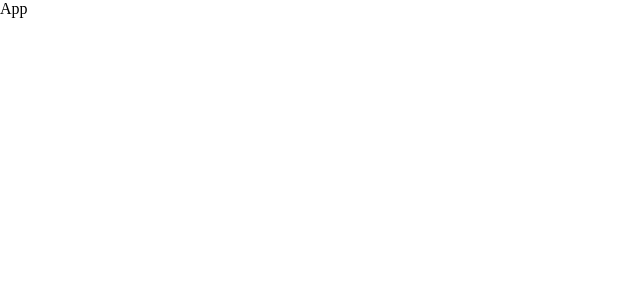
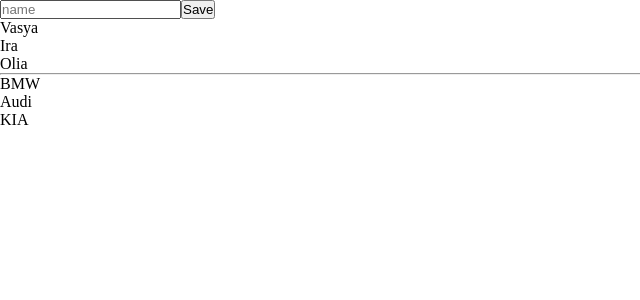
Before and after one commit to DenysStrilchuk/practisereact2024, a JavaScript app: page / in a window 1280 px wide. Shown: the top 300 px of the page, without its empty margins (0-640 px from the left). Built offline with nearby package versions, Linux system fonts and the light colour scheme.

Commit message:
training HW7

```diff
--- a/package.json
+++ b/package.json
@@ -9,7 +9,9 @@
     "react": "^18.2.0",
     "react-dom": "^18.2.0",
     "react-scripts": "5.0.1",
-    "web-vitals": "^2.1.4"
+    "web-vitals": "^2.1.4",
+    "@reduxjs/toolkit": "^2.2.1",
+    "react-redux": "^9.1.0"
   },
   "scripts": {
     "start": "react-scripts start",
--- a/src/App.js
+++ b/src/App.js
@@ -1,7 +1,11 @@
+import {Cars, Users} from "./components";
+
 const App = () => {
     return (
         <div>
-            App
+            <Users/>
+            <hr/>
+            <Cars/>
         </div>
     );
 };
--- /dev/null
+++ b/src/components/Cars.js
@@ -0,0 +1,12 @@
+import {useSelector} from "react-redux";
+
+const Cars = () => {
+    const {cars} = useSelector(store => store.car);
+    return (
+        <div>
+            {cars.map(car => <div key={car.id}>{car.brand}</div>)}
+        </div>
+    );
+};
+
+export {Cars};
--- /dev/null
+++ b/src/components/Users.js
@@ -0,0 +1,26 @@
+import {useDispatch, useSelector} from "react-redux";
+import {addUser} from "../store";
+
+const Users = () => {
+    const {users} = useSelector(store => store.user);
+    const dispatch = useDispatch();
+
+    const submit = (e) => {
+        e.preventDefault();
+        const name = e.target.userName.value;
+        const user = {id: new Date().getTime(), name};
+        dispatch(addUser({user}))
+
+    }
+    return (
+        <div>
+            <form onSubmit={submit}>
+                <input type="text"  placeholder={'name'} name={'userName'}/>
+                <button>Save</button>
+            </form>
+            {users.map(user => <div key={user.id}>{user.name}</div> )}
+        </div>
+    );
+};
+
+export {Users};
--- /dev/null
+++ b/src/components/index.js
@@ -0,0 +1,2 @@
+export * from './Cars';
+export * from './Users';
--- a/src/index.js
+++ b/src/index.js
@@ -1,8 +1,14 @@
 import ReactDOM from 'react-dom/client';
+import {Provider} from "react-redux";
+
 import './index.css';
 import {App} from './App';
+import store from "./store/store";
 
 const root = ReactDOM.createRoot(document.getElementById('root'));
 root.render(
-    <App />
+    <Provider store={store}>
+        <App />
+    </Provider>
+
 );
--- /dev/null
+++ b/src/store/index.js
@@ -0,0 +1,2 @@
+export * from './slices';
+export * from './store';
--- /dev/null
+++ b/src/store/slices/car.slices.js
@@ -0,0 +1,18 @@
+import {createSlice} from "@reduxjs/toolkit";
+
+const initialState = {
+    cars: [
+        {id:1, brand:'BMW'},
+        {id:2, brand:'Audi'},
+        {id:3, brand:'KIA'}
+    ]
+};
+
+const carSlice = createSlice({
+    name: 'carSlice',
+    initialState
+});
+
+const carReducer  = carSlice.reducer;
+
+export default carReducer;
--- /dev/null
+++ b/src/store/slices/index.js
@@ -0,0 +1,2 @@
+export * from './car.slices';
+export * from './user.slices';
--- /dev/null
+++ b/src/store/slices/user.slices.js
@@ -0,0 +1,25 @@
+import {createSlice} from "@reduxjs/toolkit";
+
+const initialState = {
+    users: [
+        {id:1, name: 'Vasya'},
+        {id:2, name: 'Ira'},
+        {id:3, name: 'Olia'}
+    ]
+};
+
+const userSlice = createSlice({
+    name: 'createSlice',
+    initialState,
+    reducers: {
+        addUser: (state, action) => {
+            const user = action.payload.user;
+            state.users.push(user);
+        }
+    }
+});
+
+const userReducer = userSlice.reducer;
+
+export const {addUser} = userSlice.actions;
+export default userReducer;
--- /dev/null
+++ b/src/store/store.js
@@ -0,0 +1,13 @@
+import {configureStore} from '@reduxjs/toolkit';
+
+import carReducer from "./slices/car.slices";
+import userReducer from "./slices/user.slices";
+
+const store = configureStore({
+    reducer: {
+        car: carReducer,
+        user: userReducer
+    }
+})
+
+export default store;
```
